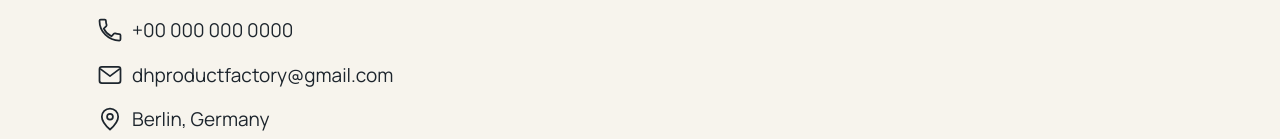
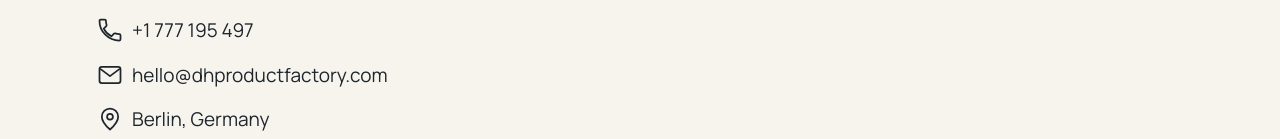
Before and after one commit to juponcap/dh-product-factory, a plain HTML site: page index.html in a window 1280 px wide. Shown: the part 6459-6598 px from the top of the page. Drawn offline with Linux system fonts and the light colour scheme.

Commit message:
changing email to hello@dhproductfactory.com

```diff
--- a/index.html
+++ b/index.html
@@ -275,14 +275,14 @@
               <svg class="footer-contact-icon" viewBox="0 0 24 24" fill="none" stroke="currentColor" stroke-width="1.5" stroke-linecap="round" stroke-linejoin="round" aria-hidden="true">
                 <path d="M6.62 10.79a15.05 15.05 0 0 0 6.59 6.59l2.2-2.2a1 1 0 0 1 1.01-.24c1.12.37 2.33.57 3.58.57a1 1 0 0 1 1 1V20a1 1 0 0 1-1 1C10.61 21 3 13.39 3 4a1 1 0 0 1 1-1h3.5a1 1 0 0 1 1 1c0 1.25.2 2.46.57 3.58a1 1 0 0 1-.25 1.01z"/>
               </svg>
-              <a href="tel:+00000000000">+00 000 000 0000</a>
+              <a href="tel:+1777195497">+1 777 195 497</a>
             </li>
             <li class="footer-contact-item">
               <svg class="footer-contact-icon" viewBox="0 0 24 24" fill="none" stroke="currentColor" stroke-width="1.5" stroke-linecap="round" stroke-linejoin="round" aria-hidden="true">
                 <rect x="3" y="5" width="18" height="14" rx="2"/>
                 <path d="m4 7 8 6 8-6"/>
               </svg>
-              <a href="mailto:dhproductfactory@gmail.com">dhproductfactory@gmail.com</a>
+              <a href="mailto:hello@dhproductfactory.com">hello@dhproductfactory.com</a>
             </li>
             <li class="footer-contact-item">
               <svg class="footer-contact-icon" viewBox="0 0 24 24" fill="none" stroke="currentColor" stroke-width="1.5" stroke-linecap="round" stroke-linejoin="round" aria-hidden="true">
```
